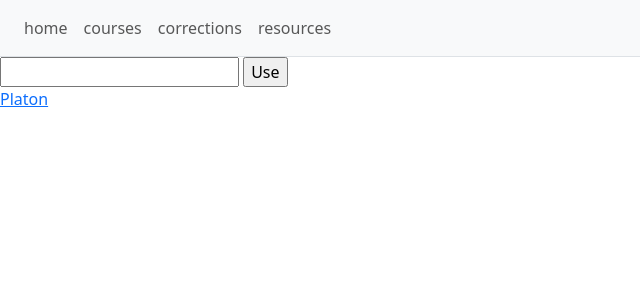
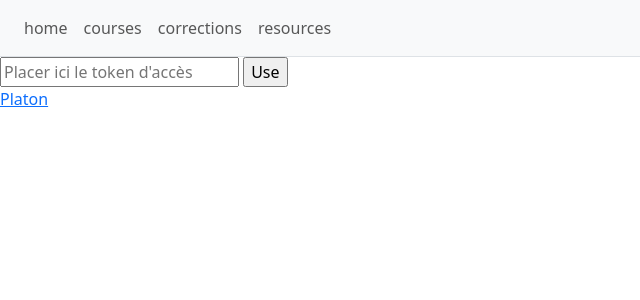
Before and after one commit to nheir/platon_explore, a SvelteKit app: page / in a window 1280 px wide. Shown: the top 300 px of the page, without its empty margins (0-640 px from the left). Built offline with nearby package versions, Linux system fonts and the light colour scheme.

Commit message:
add message to home

```diff
--- a/src/routes/+page.svelte
+++ b/src/routes/+page.svelte
@@ -3,7 +3,7 @@
 
 </script>
 <form method="post" action="{resolve("/jwt")}">
-    <input name="token">
+    <input name="token" placeholder="Placer ici le token d'accès">
     <input value="Use" type="submit">
 </form>
 
```
